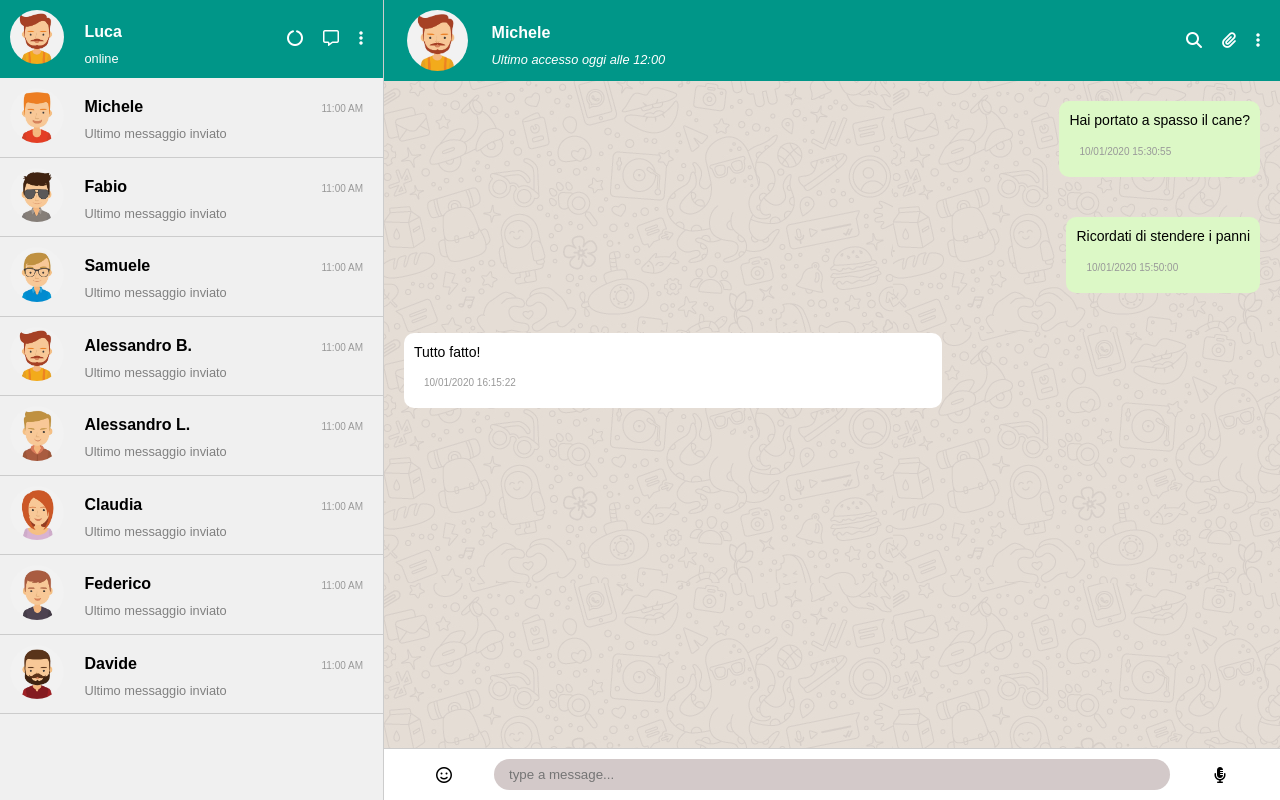
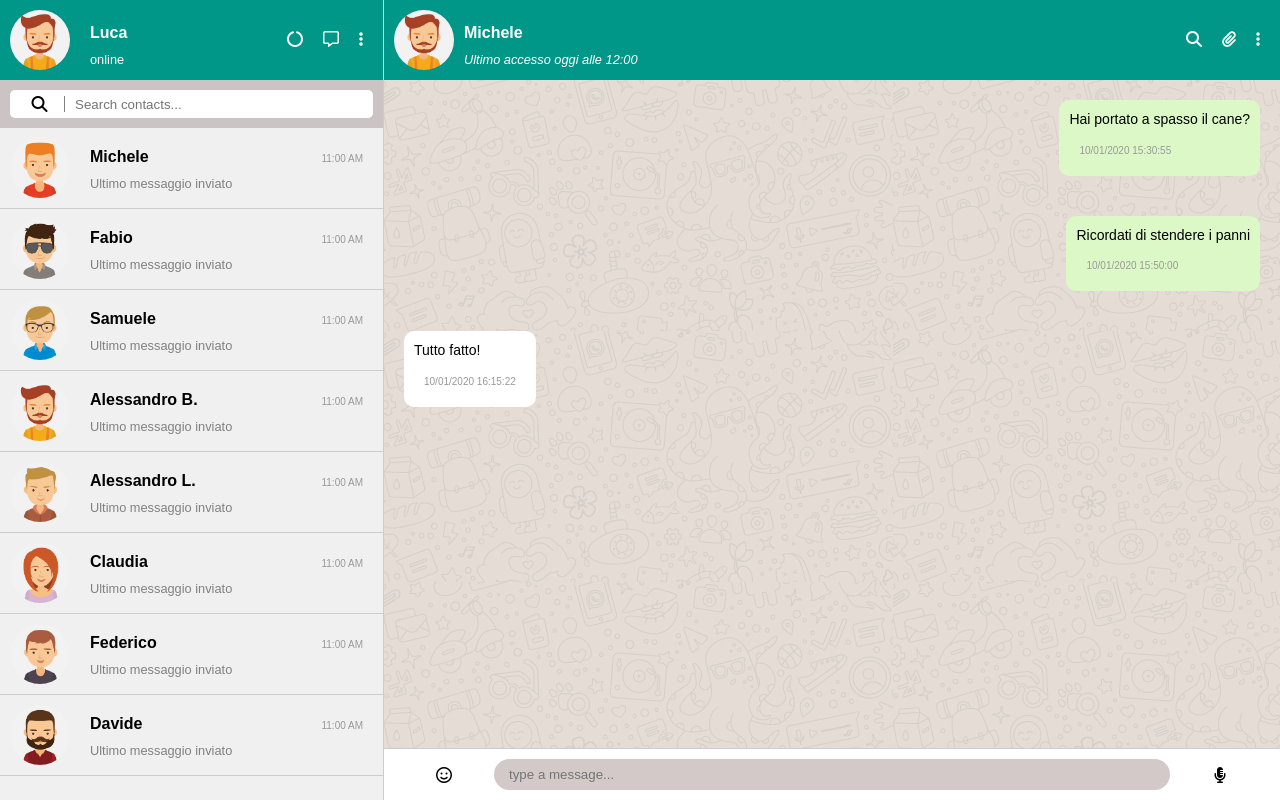
Before and after one commit to lucacappello79/vue-boolzapp, a plain HTML site: page index.html in a window 1280 px wide. Drawn offline with nearby package versions, Linux system fonts and the light colour scheme.

Commit message:
feat: added search input

```diff
--- a/css/style.css
+++ b/css/style.css
@@ -30,12 +30,11 @@ body{
     flex-direction: column;
 }
 
-nav{
+nav, .active-user{
     display: flex;
     align-items: center;
     padding: 10px;
-    max-height: 90px;
-
+    height: 80px;
     background-color: #009688;
     color: white;
 }
@@ -51,26 +50,56 @@ nav{
 
     padding: 10px;
     border-bottom: 1px solid #ccc;
+    transition: background-color 0.3s ease;
 }
 
-.user-icon{
+.contact:hover {
+    background-color: rgba(64, 39, 177, 0.1);
+  }
+
+/* .user-icon{
     width: 15%;
     margin-right: 10px;
 }
 
+.user-icon img{
+    width: 90%;
+    border-radius: 50%;
+}
+
 .right-user-icon{
-    width: 10%;
+    max-width: 100px;
     display: flex;
     justify-content: center;
 }
 
 .right-user-icon img{
-    width: 70%;
+    width: 60%;
+    border-radius: 50%;
+} */
+
+.user-icon {
+    width: 60px;
+    height: 60px;
+    margin-right: 10px;
+}
+
+.user-icon img {
+    width: 100%;
+    height: 100%;
     border-radius: 50%;
 }
 
-.user-icon img{
+.right-user-icon {
+    width: 60px;
+    height: 60px;
+    display: flex;
+    justify-content: center;
+}
+
+.right-user-icon img {
     width: 100%;
+    height: 100%;
     border-radius: 50%;
 }
 
@@ -116,11 +145,18 @@ nav{
 .message {
     margin: 20px;
     display: flex;
+    /* display: inline-flex; /* TEST TEST TEST */
     flex-direction: column;
     align-items: flex-start;
-    max-width: 60%;
+
+    display: inline-block;
+    width: fit-content;
+
+    /* max-width: 50%;
+    /* max-width: 100%; /*TEST TEST TEST*/
     padding: 10px;
     border-radius: 10px;
+    /* word-wrap: break-word; /* TEST TEST TEST */
 }
 
 .message.sent {
@@ -141,17 +177,6 @@ nav{
     font-size: 10px;
     color: #999999;
     margin-top: 5px;
-}
-
-
-.active-user{
-    display: flex;
-    align-items: center;
-    max-height: 90px;
-
-    padding: 10px;
-    background-color: #009688;
-    color: white;
 }
 
 .active-user .user-info .my-status{
@@ -193,3 +218,38 @@ nav{
     flex-direction: column;
     justify-content: space-between;
   } */
+
+
+  .search-container {
+    padding: 10px;
+    background-color: #ccc4c4;
+}
+
+.search-inner {
+    background-color: white;
+    display: flex;
+    gap: 5px;
+    align-items: center;
+    padding: 5px;
+    border-radius: 5px;
+}
+
+.search-icon {
+    width: 50px;
+    display: flex;
+    justify-content: center;
+    align-items: center;
+    border-right: 1px solid grey;
+}
+
+.search-input {
+    flex-grow: 1;
+    margin-left: 5px;
+}
+
+.search-input input {
+    width: 100%;
+    border: none;
+    background-color: transparent;
+    outline: none;
+}
--- a/index.html
+++ b/index.html
@@ -36,6 +36,23 @@
                     <i class="fa-solid fa-ellipsis-vertical"></i>
                 </div>
             </nav>
+
+
+            <div class="search-container">
+                <div class="search-inner">
+
+                    <div class="search-icon">
+                        <i class="fa-solid fa-magnifying-glass"></i>
+                    </div>
+
+                    <div class="search-input">
+                        <input type="text" v-model="searchedContacts" placeholder="Search contacts...">
+                    </div>
+
+                </div>
+            </div>
+
+
 
             <div class="contacts">
                 <div v-for="(element, index) in contatti" class="contact" @click="makeItBig(element)">
--- a/js/script.js
+++ b/js/script.js
@@ -181,6 +181,7 @@ createApp({
 
         activeContact: "",
         newMessage: "",
+        searchedContacts: "",
 
 
     } // /return
@@ -202,13 +203,43 @@ createApp({
 
                 message: this.newMessage,
 
-                status: 'sent',
+                status: "sent",
 
             });
 
             this.newMessage = "";
 
+            setTimeout(() => {
+
+                this.activeContact.messages.push({
+
+                    message: this.randomReply(),
+
+                    status: "received",
+
+                });
+
+            }, 3000);
+
         },
+
+        randomReply() {
+
+            const replies = [
+
+              "First forget inspiration. Habit is more dependable. Habit will sustain you whether you're inspired or not. Habit will help you finish and polish your stories. Inspiration won't. Habit is persistence in practice",
+              "Ok, grazie",
+              "The battles that count aren't the ones for gold medals. The struggles within yourself—the invisible, inevitable battles inside all of us—that's where it's at",
+              "Puoi inviarmi ulteriori dettagli?",
+              "Someone will declare, “I am the leader!” and expect everyone to get in line and follow him or her to the gates of heaven or hell. My experience is that it doesn’t happen that way. Others follow you based on the quality of your actions rather than the magnitude of your declarations",
+              "Mi dispiace, non posso aiutarti in questo momento",
+              "Courage is the most important of all the virtues because without courage, you can't practice any other virtue consistently",
+              "There are three ways to ultimate success: The first way is to be kind. The second way is to be kind. The third way is to be kind",
+            ];
+
+            return replies[Math.floor(Math.random() * replies.length)];
+
+          },
 
     },
 
```
